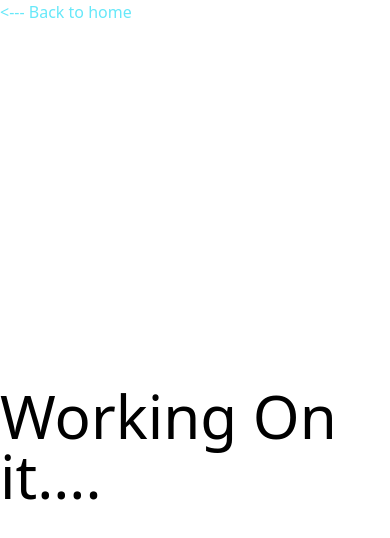
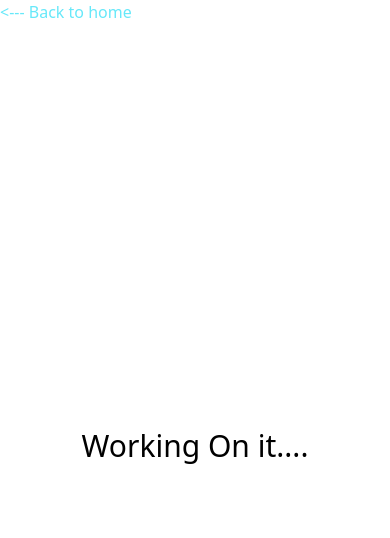
Before and after one commit to 3omda8/mini-store, a React (Vite) app: page /cart in a window 390 px wide. Shown: the top 538 px of the page. Built offline with nearby package versions, Linux system fonts and the light colour scheme.

Commit message:
size of text

```diff
--- a/src/pages/Cart.jsx
+++ b/src/pages/Cart.jsx
@@ -8,7 +8,7 @@ function Cart() {
         </button>
       </Link>
       <div className="flex justify-center items-center h-screen">
-        <h1 className="text-6xl">Working On it....</h1>
+        <h1 className="text-3xl md:text-6xl">Working On it....</h1>
       </div>
     </>
   );
```
